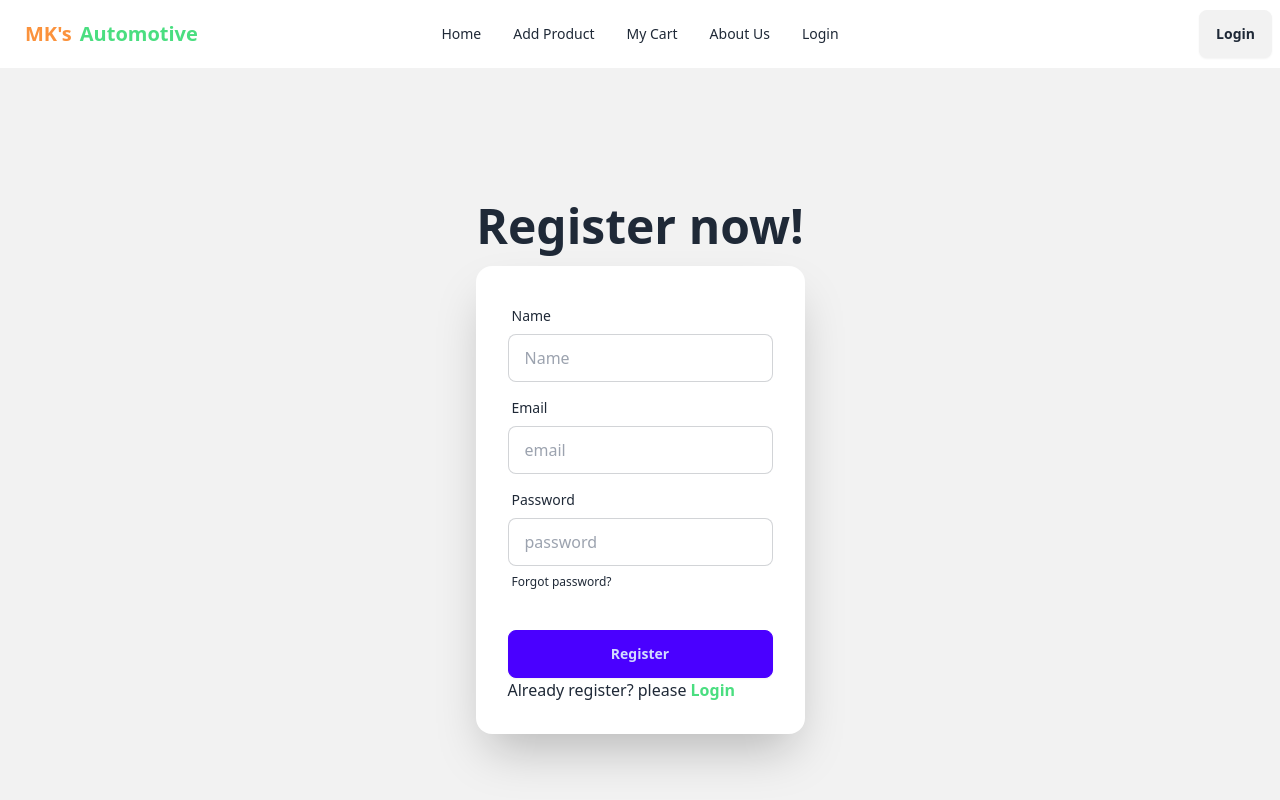
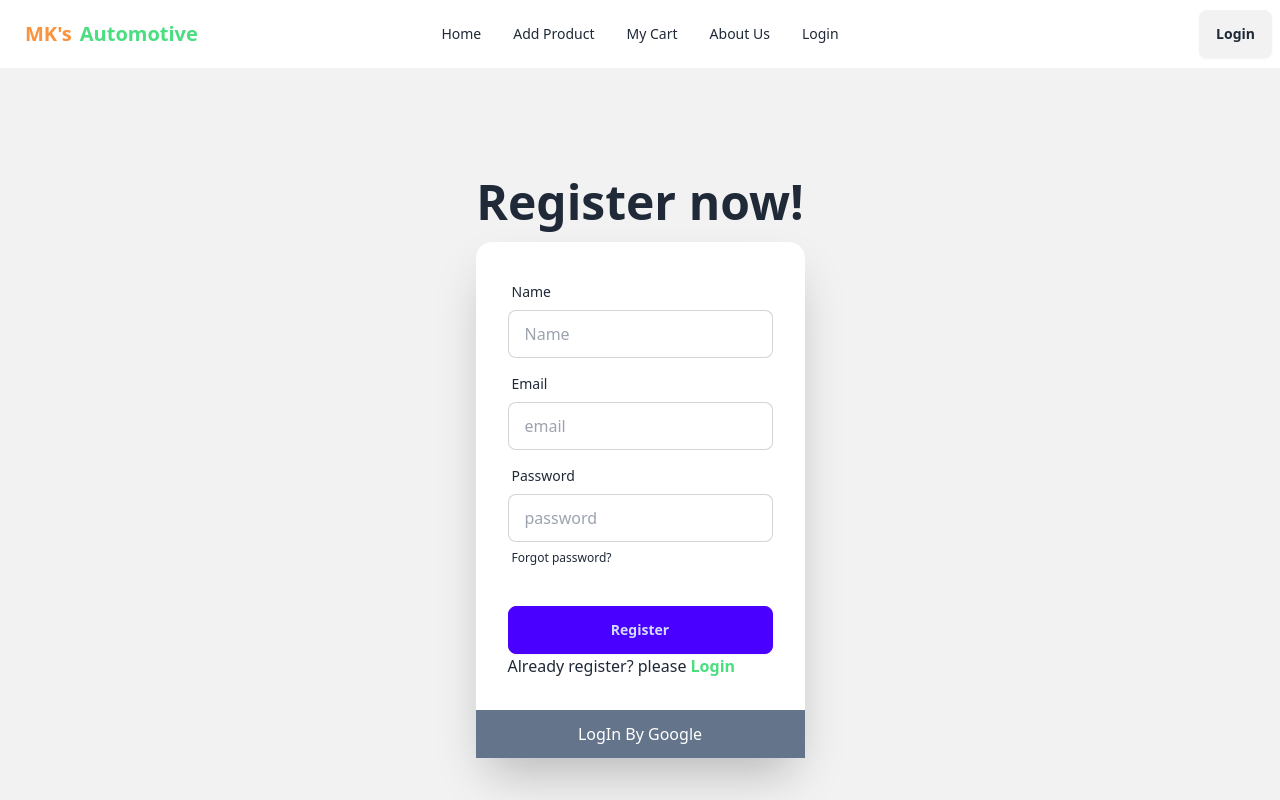
Before and after one commit to imrulkayes2/automobile-store-client, a React (Vite) app: page /register in a window 1280 px wide. Shown: the top 800 px of the page. Built offline with nearby package versions, Linux system fonts and the light colour scheme; no server answers.

Commit message:
update logIn by google authentication

```diff
--- a/src/Components/Pages/Login/Login.jsx
+++ b/src/Components/Pages/Login/Login.jsx
@@ -1,11 +1,10 @@
 import React, { useContext } from 'react';
 import { Link, useLocation, useNavigate } from 'react-router-dom';
-import AuthProvider, { AuthContext } from '../../../Firebase/Authprovider/AuthProvider';
-import Swal from 'sweetalert2';
-import auth from '../../../Firebase/firebase.config';
+import { AuthContext } from '../../../Firebase/Authprovider/AuthProvider';
+
 
 const Login = () => {
-    const { signInUser, signInByGoogle } = useContext(AuthContext);
+    const { signInUser } = useContext(AuthContext);
     const navigate = useNavigate();
     const loacation = useLocation();
     console.log(loacation);
@@ -30,15 +29,7 @@ const Login = () => {
                 console.log(error.message);
             })
     }
-    const handleSignInByGoogle = () => {
-        signInByGoogle(auth, AuthProvider)
-            .then(result => {
-                console.log(result.user)
-            })
-            .then(error => {
-                console.log(error.message);
-            })
-    }
+
     return (
         <div className="hero min-h-screen bg-base-200">
             <div className="hero-content flex-col">
@@ -67,7 +58,7 @@ const Login = () => {
                             <p>New User? Please <Link to={'/register'}><span className='text-red-400 font-bold'>Register</span></Link></p>
                         </div>
                     </form>
-                    <button onClick={handleSignInByGoogle}>LogIn By Google</button>
+
                 </div>
             </div>
         </div>
--- a/src/Components/Pages/Register/Register.jsx
+++ b/src/Components/Pages/Register/Register.jsx
@@ -1,10 +1,12 @@
 import React, { useContext } from 'react';
 import { Link } from 'react-router-dom';
-import { AuthContext } from '../../../Firebase/Authprovider/AuthProvider';
+import AuthProvider, { AuthContext } from '../../../Firebase/Authprovider/AuthProvider';
+import Swal from 'sweetalert2';
+import auth from '../../../Firebase/firebase.config';
 
 
 const Register = () => {
-    const { createUser } = useContext(AuthContext)
+    const { createUser, signInByGoogle } = useContext(AuthContext)
     const handleRegister = e => {
         e.preventDefault();
         const form = e.target;
@@ -15,6 +17,20 @@ const Register = () => {
         createUser(email, password)
             .then(result => {
                 console.log(result.user);
+            })
+            .then(error => {
+                console.log(error.message);
+            })
+    }
+    const handleSignInByGoogle = () => {
+        signInByGoogle(auth, AuthProvider)
+            .then(result => {
+                console.log(result.user)
+                Swal.fire({
+                    title: "Good job!",
+                    text: "LogIn Successfully!",
+                    icon: "success"
+                })
             })
             .then(error => {
                 console.log(error.message);
@@ -54,6 +70,7 @@ const Register = () => {
                             <p>Already register? please <Link to={'/login'}><span className='text-green-400 font-bold'>Login</span></Link></p>
                         </div>
                     </form>
+                    <button className='p-3 text-white bg-slate-500' onClick={handleSignInByGoogle}>LogIn By Google</button>
                 </div>
             </div>
         </div>
```
